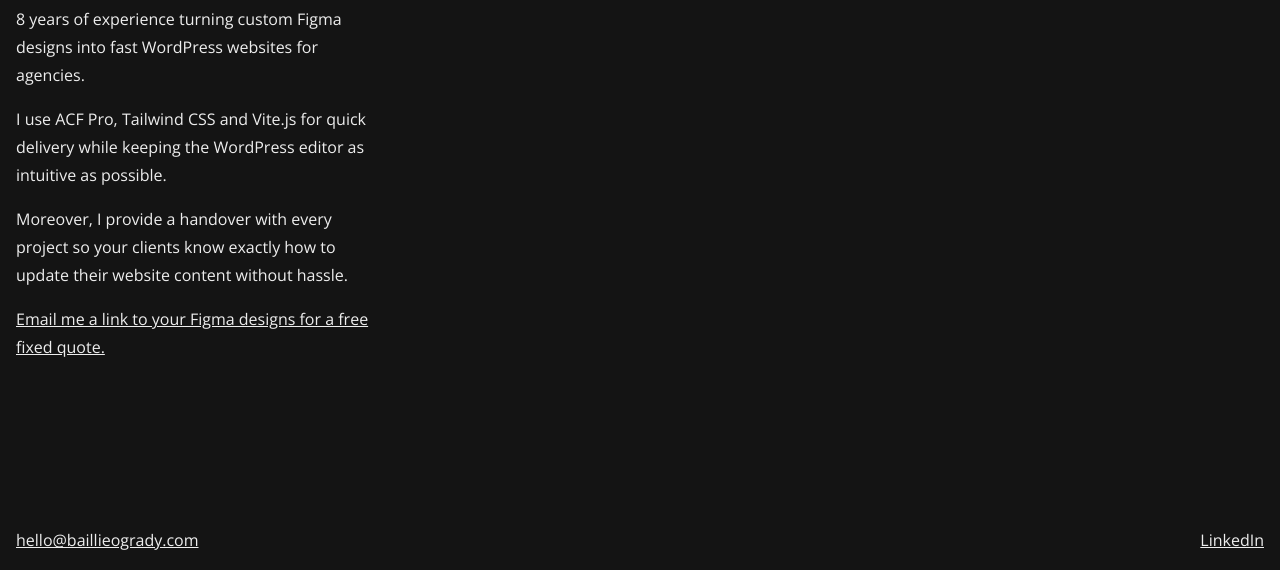
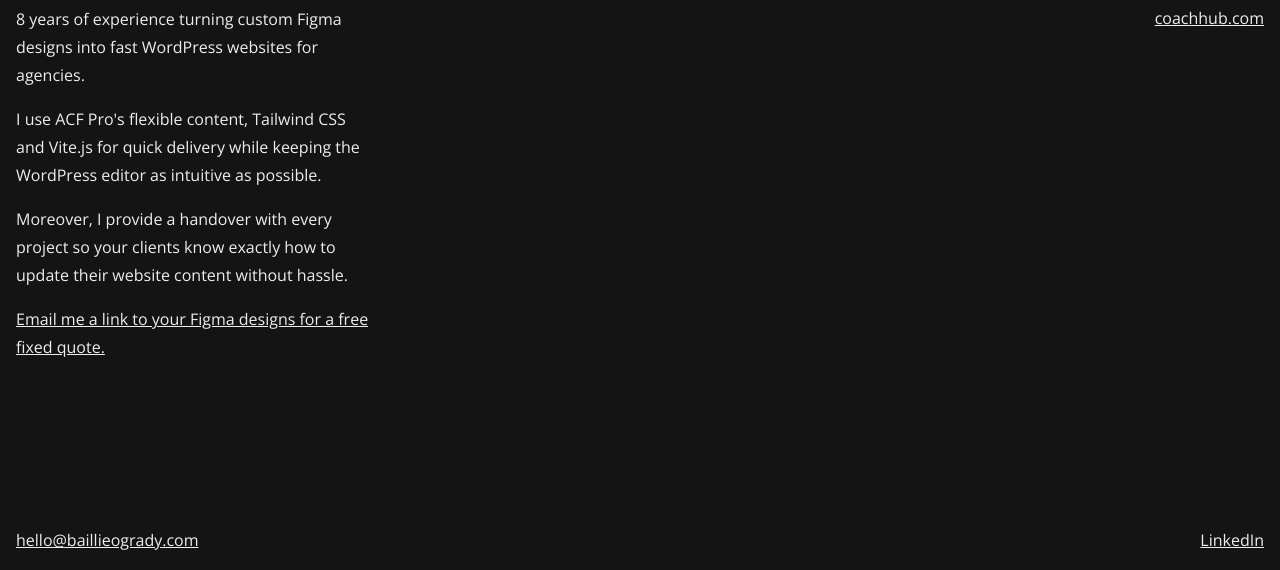
Before and after one commit to baillieogrady/portfolio, a website built with Parcel: page index.html in a window 1280 px wide. Shown: the part 230-800 px from the top of the page. Built offline with nearby package versions, Linux system fonts and the light colour scheme.

Commit message:
add work

```diff
--- a/index.html
+++ b/index.html
@@ -17,7 +17,7 @@
           websites for agencies.
         </p>
         <p>
-          I use ACF Pro, Tailwind CSS and Vite.js for quick delivery while
+          I use ACF Pro's flexible content, Tailwind CSS and Vite.js for quick delivery while
           keeping the WordPress editor as intuitive as possible.
         </p>
         <p>
@@ -69,6 +69,11 @@
               >hotpmo.com</a
             >
           </li>
+          <li>
+            <a href="https://www.coachhub.com/" class="underline hover:no-underline"
+              >coachhub.com</a
+            >
+          </li>
 
         </ul>
       </div>
```
